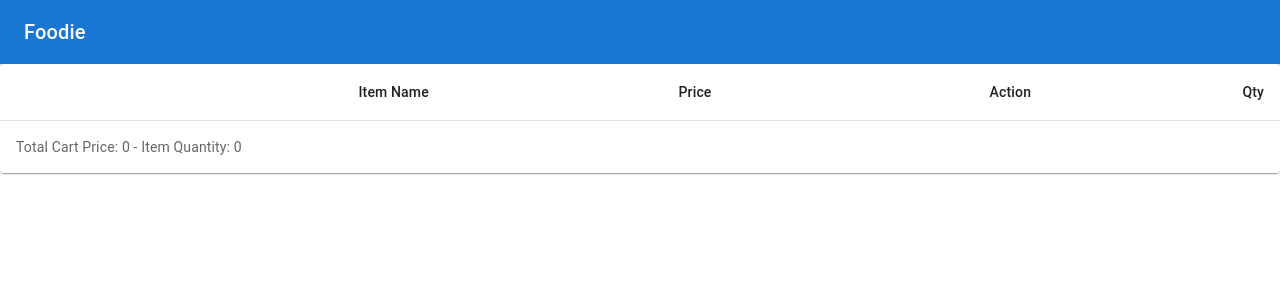
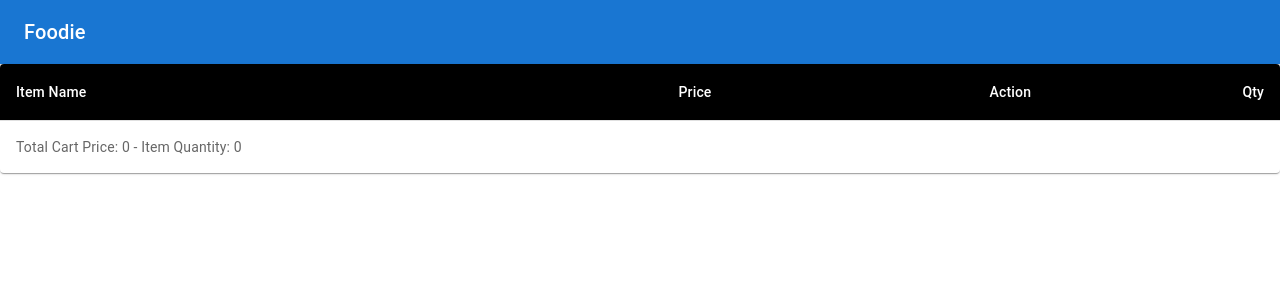
Before and after one commit to gaurav123337/i_exceed_assignment, a React (Create React App) app in the folder foodie/: page /myCart in a window 1280 px wide. Shown: the top 300 px of the page. Built offline with nearby package versions, Linux system fonts and the light colour scheme.

Commit message:
Updated table style

```diff
--- a/foodie/src/components/Cart.js
+++ b/foodie/src/components/Cart.js
@@ -1,9 +1,10 @@
 import React, { useState, useEffect } from "react";
 import PropTypes from "prop-types";
 
+import { styled } from "@mui/material/styles";
 import Table from "@mui/material/Table";
 import TableBody from "@mui/material/TableBody";
-import TableCell from "@mui/material/TableCell";
+import TableCell, { tableCellClasses } from "@mui/material/TableCell";
 import TableContainer from "@mui/material/TableContainer";
 import TableHead from "@mui/material/TableHead";
 import TableRow from "@mui/material/TableRow";
@@ -20,6 +21,28 @@ import MyOrder from "components/MyOrder";
 import { useDispatch, useSelector } from "react-redux";
 import { addCount } from "actions/action";
 
+
+
+const StyledTableCell = styled(TableCell)(({ theme }) => ({
+  [`&.${tableCellClasses.head}`]: {
+    backgroundColor: theme.palette.common.black,
+    color: theme.palette.common.white,
+  },
+  [`&.${tableCellClasses.body}`]: {
+    fontSize: 14,
+  },
+}));
+
+const StyledTableRow = styled(TableRow)(({ theme }) => ({
+  "&:nth-of-type(odd)": {
+    backgroundColor: theme.palette.action.hover,
+  },
+  // hide last border
+  "&:last-child td, &:last-child th": {
+    border: 0,
+  },
+}));
+
 const style = {
   position: "absolute",
   top: "50%",
@@ -35,7 +58,6 @@ const style = {
 const Cart = () => {
   const cartItems = useSelector(state => state.cart.items);
   console.log(uniqid());
-  // const cartItems = useSelector(state => state);
 
   const dispatch = useDispatch();
   const [count, setCount] = useState(0);
@@ -52,7 +74,7 @@ const Cart = () => {
     handleOpen();
   };
 
-  console.log(cartItems, "Cart Items")
+  // console.log(cartItems, "Cart Items")
 
   useEffect(() => {
     dispatch(addCount(count));
@@ -74,34 +96,28 @@ const Cart = () => {
 
   return (
     <>
-      {/* <p>
-        Item count: {count}
-        <span>Total : {price}</span>
-      </p> */}
       <TableContainer component={Paper}>
-        <Table sx={{ minWidth: 650 }} aria-label="caption table">
+        <Table sx={{ minWidth: 700 }} aria-label="customized table">
           <caption>Total Cart Price: {price} - Item Quantity: {count}</caption>
           <TableHead>
             <TableRow>
-              <TableCell align="right">Item Name</TableCell>
-              <TableCell align="right">Price</TableCell>
-              <TableCell align="right">Action</TableCell>
-              <TableCell align="right">Qty</TableCell>
+              <StyledTableCell>Item Name</StyledTableCell>
+              <StyledTableCell align="right">Price</StyledTableCell>
+              <StyledTableCell align="right">Action</StyledTableCell>
+              <StyledTableCell align="right">Qty</StyledTableCell>
             </TableRow>
           </TableHead>
           <TableBody>
             {cartItems.length > 0 && cartItems.map((item, index) => (
-              <TableRow key={item.id} >
-                <TableCell align="right" component="th" scope="row">
+              <StyledTableRow key={item.id}>
+                <StyledTableCell component="th" scope="row">
                   {item.itemName}
-                </TableCell>
-                <TableCell align="right">{item.price}</TableCell>
-                <TableCell align="right"><button onClick={(e) => increaseItem(item)} className="btn btn-primary">+</button>
-                  <button onClick={(e) => decreaseItem(item)} className="btn btn-danger">-</button>
-                </TableCell>
-
-                <TableCell align="right">{item.qty}</TableCell>
-              </TableRow>
+                </StyledTableCell>
+                <StyledTableCell align="right">{item.price}</StyledTableCell>
+                <StyledTableCell align="right"><button onClick={(e) => increaseItem(item)} className="btn btn-primary">+</button>
+                  <button onClick={(e) => decreaseItem(item)} className="btn btn-danger">-</button></StyledTableCell>
+                <StyledTableCell align="right">{item.qty}</StyledTableCell>
+              </StyledTableRow>
             ))}
           </TableBody>
         </Table>
```
